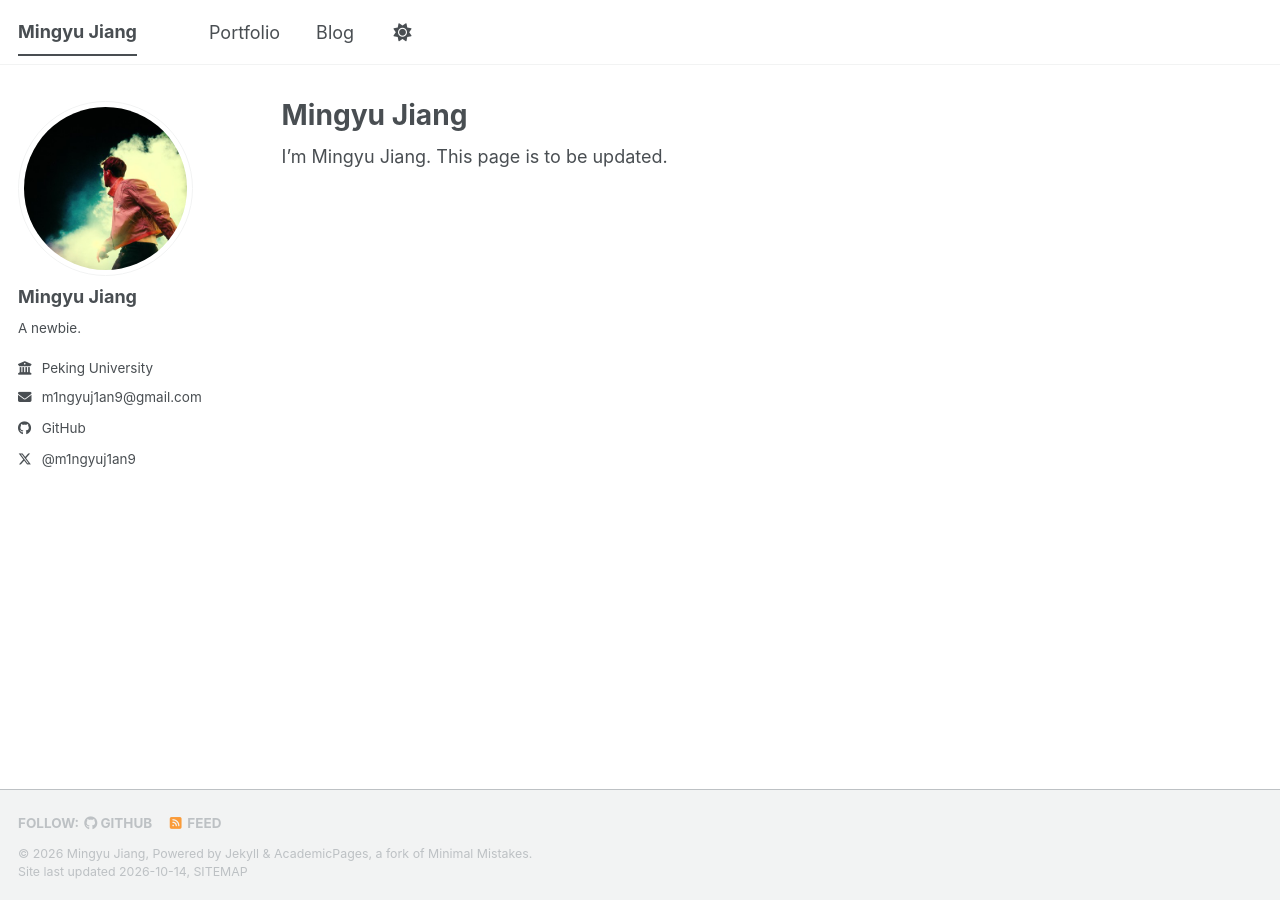
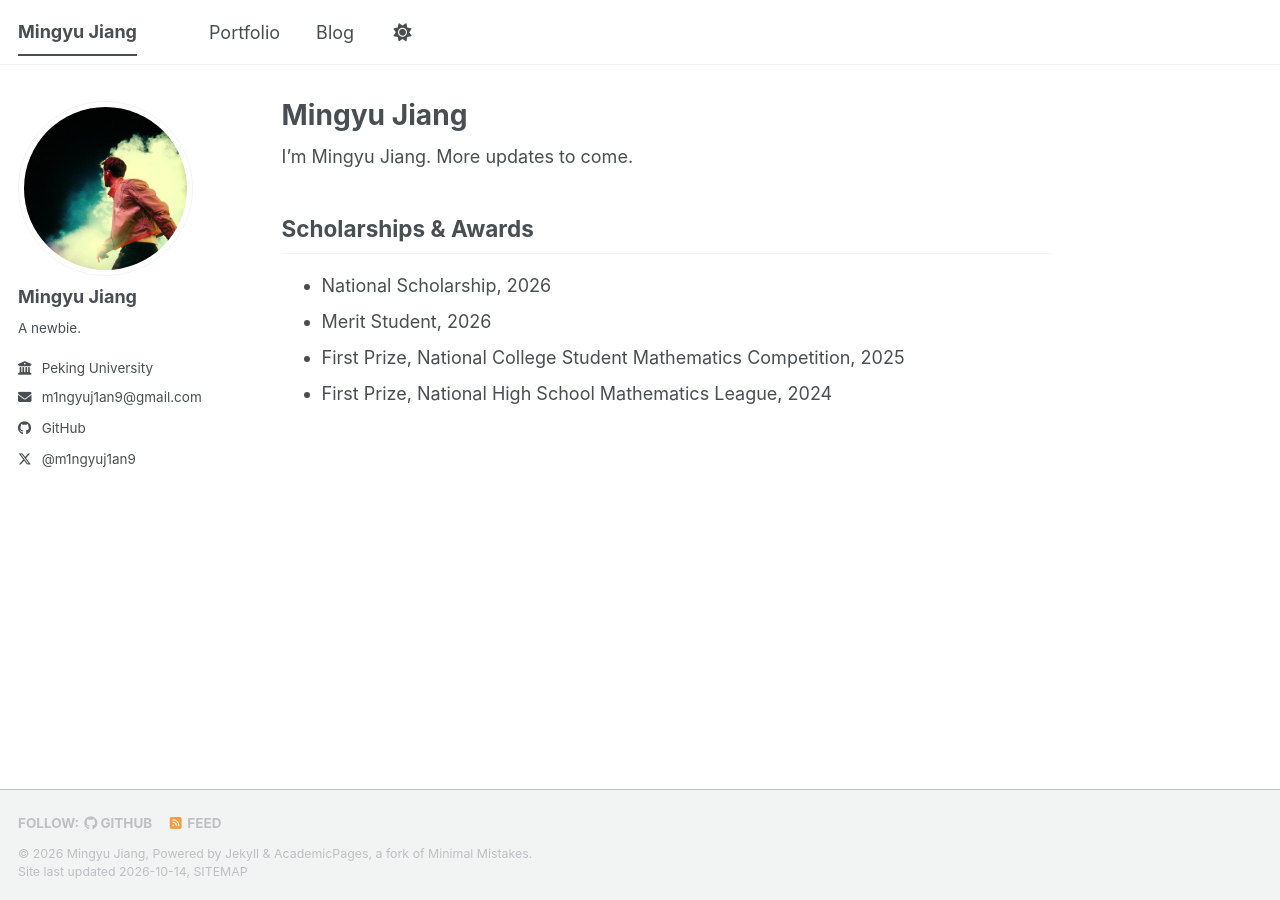
Before and after one commit to Missing-Hex/personalpages, a Jekyll site: the page built from _pages/about.md, in a window 1280 px wide. Built offline with Jekyll 4.4.1, drawn with Linux system fonts in a browser that asks for light colours; a style sheet for code colours, icons or effects is not loaded.

Commit message:
perfect about.md

```diff
--- a/_pages/about.md
+++ b/_pages/about.md
@@ -7,4 +7,11 @@ redirect_from:
   - /about.html
 ---
 
-I'm Mingyu Jiang. This page is to be updated.
+I'm Mingyu Jiang. More updates to come.
+
+## Scholarships & Awards
+
+- National Scholarship, 2026
+- Merit Student, 2026
+- First Prize, National College Student Mathematics Competition, 2025
+- First Prize, National High School Mathematics League, 2024
```
Also changed, not shown: _posts/2026-10-12-SCIZOR-notes.md (+2 -2 lines).
